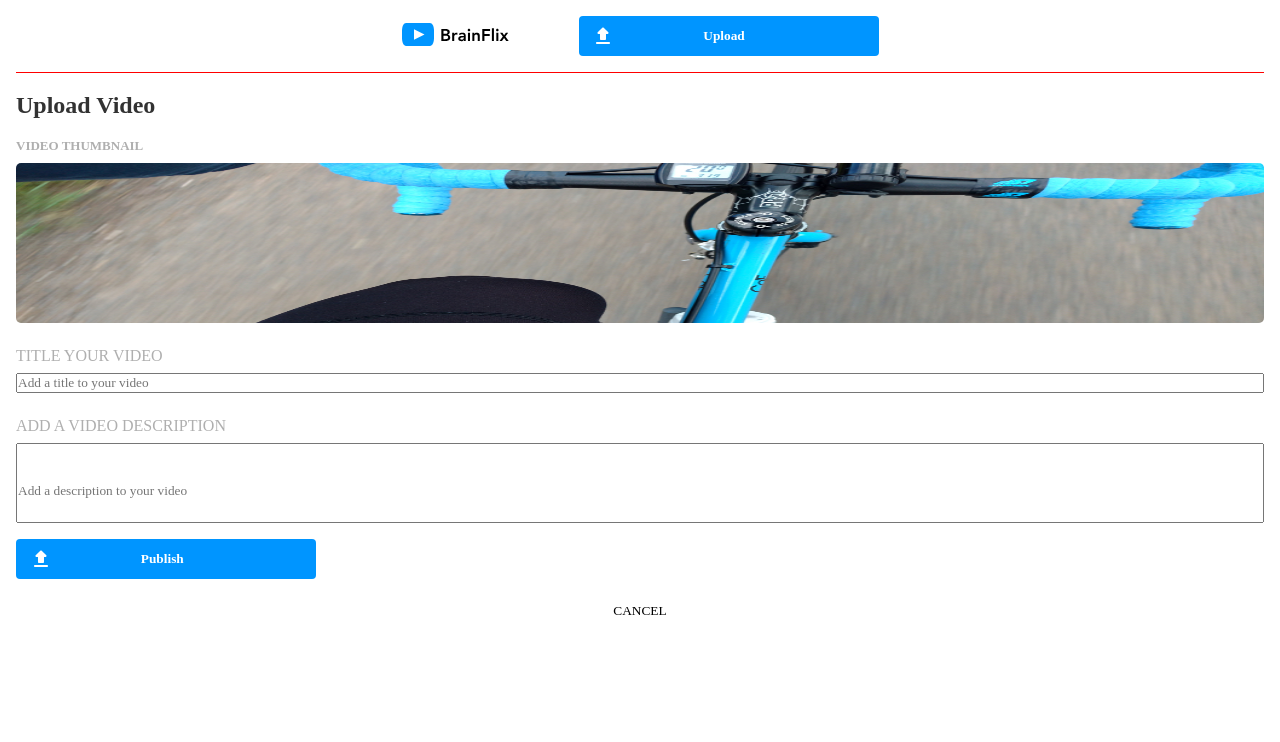
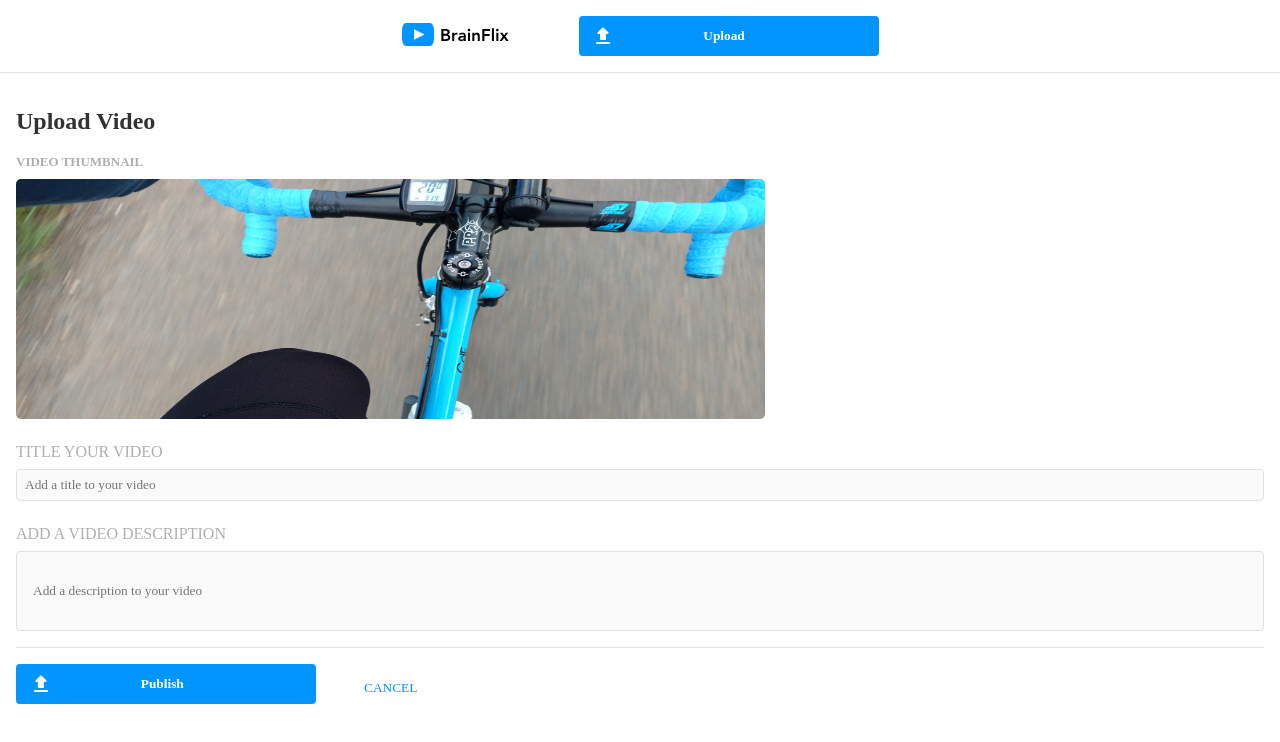
Before and after one commit to tenr/giancarlos-rodriguez-brainflix, a React (Create React App) app: page /upload in a window 1280 px wide. Shown: the top 742 px of the page. Built offline with nearby package versions, Linux system fonts and the light colour scheme; a web font is replaced by a local one.

Commit message:
alert trials

```diff
--- a/package.json
+++ b/package.json
@@ -3,6 +3,9 @@
   "version": "0.1.0",
   "private": true,
   "dependencies": {
+    "@emotion/react": "^11.10.6",
+    "@emotion/styled": "^11.10.6",
+    "@mui/material": "^5.12.0",
     "@testing-library/jest-dom": "^5.16.5",
     "@testing-library/react": "^13.4.0",
     "@testing-library/user-event": "^13.5.0",
@@ -10,11 +13,9 @@
     "react": "^18.2.0",
     "react-dom": "^18.2.0",
     "react-new-window": "^1.0.1",
-    "react-router": "^6.10.0",
     "react-router-dom": "^6.10.0",
     "react-scripts": "5.0.1",
     "sass": "^1.60.0",
-    "sweetalert2-react-content": "^5.0.7",
     "web-vitals": "^2.1.4"
   },
   "scripts": {
--- a/src/pages/Upload/Upload.js
+++ b/src/pages/Upload/Upload.js
@@ -3,8 +3,6 @@ import "../../styles/partials/_globals.scss";
 import "../Upload/Upload.scss";
 import thumbnail from "../../assets/images/Upload-video-preview.jpg";
 import uploadIcon from "../../assets/icons/upload.svg";
-import Swal from "sweetalert2";
-import withReactContent from "sweetalert2-react-content";
 
 function Upload() {
   // attempt to get pop-up
@@ -46,7 +44,7 @@ function Upload() {
             className="upload__description-input"
           />
         </label>
-
+        <div className="upload__btn-wrapper">
           <button className="upload__publish-btn" type="submit">
             <img src={uploadIcon} />
             <span>Publish</span>
@@ -55,6 +53,7 @@ function Upload() {
           <button className="upload__cancel-btn" type="reset">
             CANCEL
           </button>
+        </div>
       </form>
     </section>
   );
--- a/src/pages/Upload/Upload.scss
+++ b/src/pages/Upload/Upload.scss
@@ -4,11 +4,11 @@
 @use "../../styles/partials/variables" as *;
 
 .upload {
-  padding-top: 1rem;
   color: $BrainFlix-Black;
-  margin: 1rem 1rem;
+  padding: 2rem 1rem;
   //add a border bottom to the header to get rid of this red
-  border-top: 1px solid red;
+  border-top: 1px solid $Mercury;
+  margin-top: 1rem;
   &__heading {
     @include m-pageHeader;
     // font-weight: 600; change this weight to get closer tp mock up
@@ -18,6 +18,9 @@
     width: 100%;
     display: flex;
     flex-direction: column;
+    @include tablet-query {
+      align-content: flex-start;
+    }
   }
   &__thumbnail-heading {
     // font-weight: 600; change this weight to get closer tp mock up
@@ -29,6 +32,10 @@
     height: 10rem;
     object-fit: fill;
     border-radius: 0.3125rem;
+    @include tablet-query {
+      width: 60%;
+      height: 15rem;
+    }
   }
   &__form {
     display: flex;
@@ -37,11 +44,21 @@
 
   &__title-input,
   &__description-input {
+    height: 2rem;
     color: $BrainFlix-Black;
+    outline: $Mercury;
+    border: 1px solid $Mercury;
+    background-color: $Alabaster;
+    border-radius: 0.25rem;
+    padding-left: 0.5rem;
   }
   &__description-input {
     height: 5rem;
-    padding-top: 1rem;
+    // padding-top: 1rem;
+  }
+  &__description-input::placeholder {
+    align-self: flex-start;
+    padding-left: 0.5rem;
   }
   &__title-label,
   &__description-label {
@@ -50,6 +67,17 @@
     color: $Silver;
     gap: 0.5rem;
     padding-top: 1.5rem;
+  }
+  &__btn-wrapper {
+    display: flex;
+    flex-direction: column;
+    align-items: center;
+    @include tablet-query {
+      flex-direction: row;
+      gap: 3rem;
+      border-top: 1px solid $Mercury;
+      margin-top: 1rem;
+    }
   }
 
   &__publish-btn {
@@ -76,5 +104,6 @@
     outline: none;
     border: none;
     padding-top: 1.5rem;
+    color: $BrainFlix-Blue;
   }
 }
```
Also changed, not shown: 1 other file (tests, documents, lock files or other folders). Lines whose indentation alone changed are shown as unchanged.
